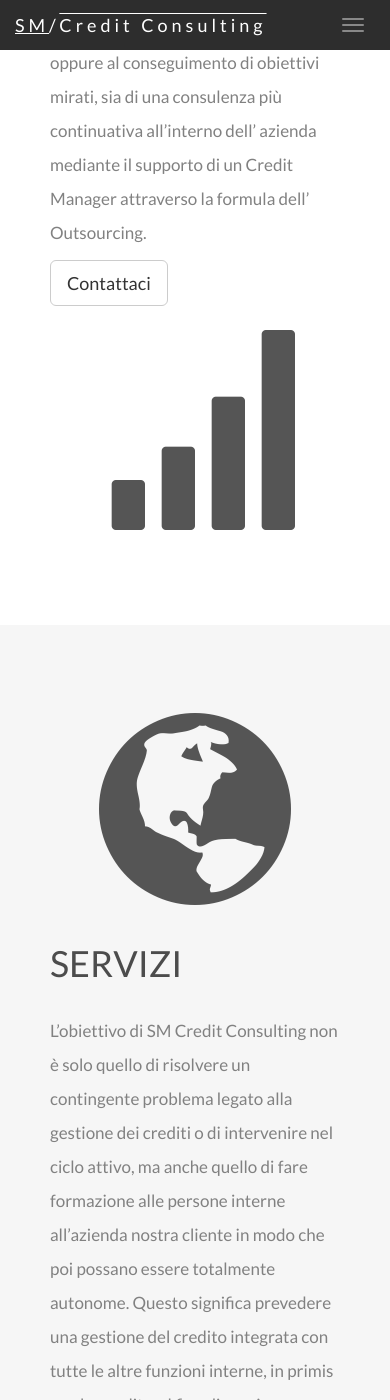
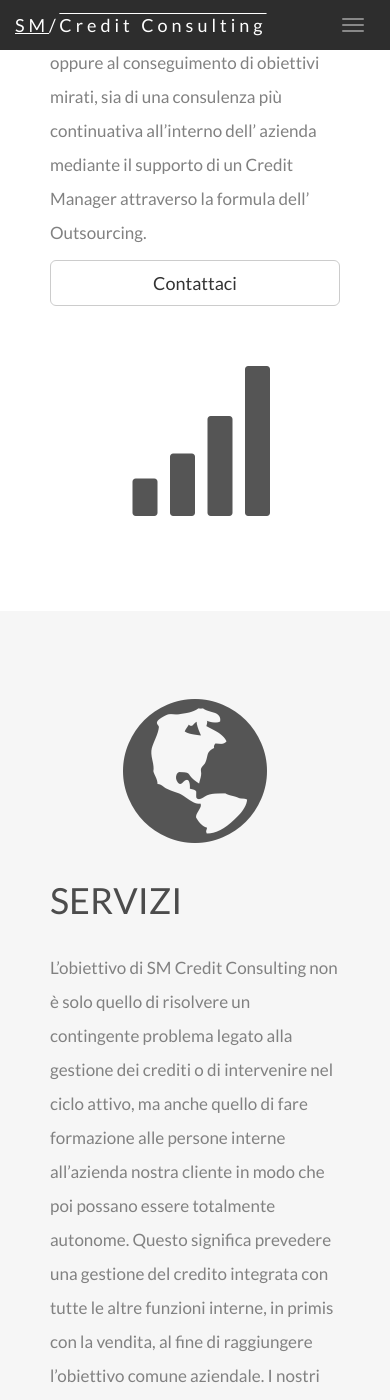
Before and after one commit to smcredit/smcredit.github.io, a Jekyll site: the page built from index.html, in a window 390 px wide and 1400 px high, scrolled down 1159 px. Built offline with Jekyll 4.4.1, drawn with Linux system fonts in a browser that asks for light colours; nearby versions of some CDN libraries; comment, search, counter and statistics services are not loaded.

Commit message:
Update sm.css

```diff
--- a/css/sm.css
+++ b/css/sm.css
@@ -31,6 +31,16 @@
         margin: 25px 0;
     }
 }
+ @media screen and (max-width: 480px) {
+    .logo {
+        font-size: 150px;
+    }
+    .btn-lg {
+        width: 100%;
+        margin-bottom: 35px;
+    }
+
+  }
 
 
 .jumbotron {
```
